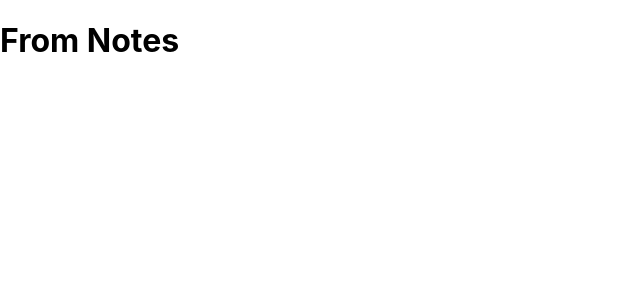
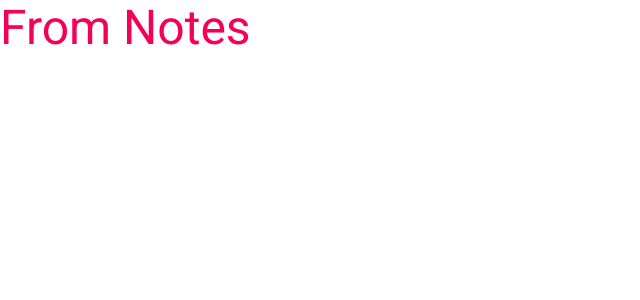
Before and after one commit to AaronTDR/Notes-frontend, a React (Create React App) app: page / in a window 1280 px wide. Shown: the top 300 px of the page, without its empty margins (0-640 px from the left). Built offline with nearby package versions, Linux system fonts and the light colour scheme.

Commit message:
install Material-UI Icons

```diff
--- a/package.json
+++ b/package.json
@@ -4,6 +4,7 @@
   "private": true,
   "dependencies": {
     "@material-ui/core": "^4.11.3",
+    "@material-ui/icons": "^4.11.2",
     "@testing-library/jest-dom": "^5.11.9",
     "@testing-library/react": "^11.2.3",
     "@testing-library/user-event": "^12.6.2",
--- a/src/App.js
+++ b/src/App.js
@@ -2,11 +2,7 @@ import React from "react";
 import Notes from "./components/Notes";
 
 function App() {
-  return (
-    <div>
-      <Notes />
-    </div>
-  );
+  return <Notes />;
 }
 
 export default App;
--- a/src/components/Notes.js
+++ b/src/components/Notes.js
@@ -1,9 +1,13 @@
 import React from "react";
+import { Typography } from "@material-ui/core";
+//import FloatBar from "./FloatBar";
 
 const Notes = () => {
   return (
     <div>
-      <h1>From Notes </h1>
+      <Typography variant="h3" color="secondary">
+        From Notes
+      </Typography>
     </div>
   );
 };
```
Also changed, not shown: 2 other files (tests, documents, lock files or other folders).
